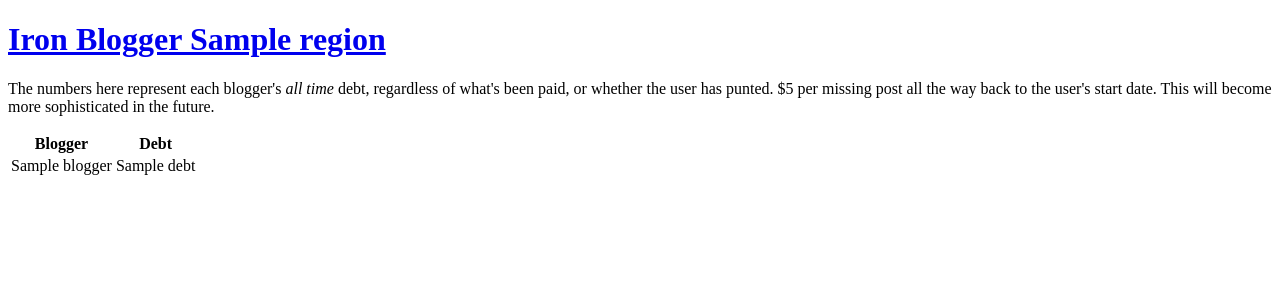
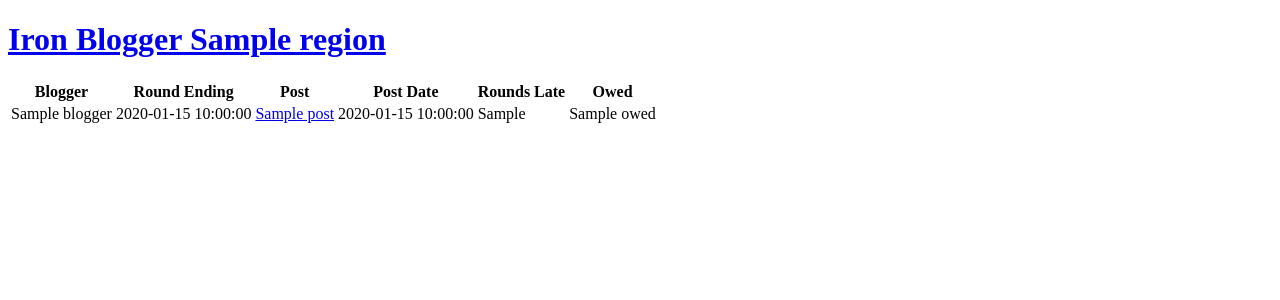
Before and after one commit to zenhack/iron-blogger2, a Flask app: template ironblogger/templates/status.html in a window 1280 px wide. Shown: the top 300 px of the page. Run offline with Flask 2, Linux system fonts and the light colour scheme; the template is opened without the code that fills it: most values are stand-ins (such as "Sample title", 1, 10 or a date in 2020).

Commit message:
Status page: give fine-grained details
Getting this working involved fixing a few bugs, and there are a few
more left. We no longer show all-time totals, though adding it back
won't be hard.

The page looks pretty gross, but includes post assignments for each
round, blogger combination.

```diff
--- a/ironblogger/cli.py
+++ b/ironblogger/cli.py
@@ -15,7 +15,7 @@
 
 import sys
 
-from ironblogger.tasks import import_bloggers, sync_posts
+from ironblogger.tasks import import_bloggers, sync_posts, update_books
 from ironblogger.app import app
 
 
@@ -26,6 +26,7 @@ def usage(exit_status=1):
         "    ironblogger import         # import bloggers from yaml file.",
         "    ironblogger serve          # start the app server (in debug mode).",
         "    ironblogger sync-posts     # syncronize posts with blogs.",
+        "    ironblogger update-books   # Update books -- who owes what, etc.",
         "    ironblogger help           # show this help message.",
         "    ironblogger help <command> # show detailed help for <command>.",
     ])
@@ -48,5 +49,6 @@ def main():
         'import': lambda: import_bloggers(sys.stdin),
         'serve': lambda: app.run(debug=True),
         'sync-posts': sync_posts,
+        'update-books': update_books,
     }
     commands[sys.argv[1]]()
--- a/ironblogger/route.py
+++ b/ironblogger/route.py
@@ -14,10 +14,10 @@
 # along with this program. If not, see <http://www.gnu.org/licenses/>
 import flask
 from flask import make_response
-from ironblogger.model import db, Blogger, Post
+from ironblogger.model import db, Blogger, Post, BloggerRound
 from ironblogger.app import app
 from ironblogger import config
-from ironblogger.date import rssdate
+from ironblogger.date import rssdate, duedate
 
 
 def render_template(*args, **kwargs):
@@ -32,9 +32,12 @@ def show_index():
 
 @app.route('/status')
 def show_status():
-    blogger_debts = [(blogger, '$%d' % (5 * blogger.missed_posts()))
-                     for blogger in db.session.query(Blogger).all()]
-    return render_template('status.html', blogger_debts=blogger_debts)
+    blogger_statuses = db.session.query(Blogger, BloggerRound)\
+        .filter(Blogger.id == BloggerRound.blogger_id)\
+        .order_by(BloggerRound.due.desc())\
+        .all()
+    return render_template('status.html',
+                           statuses=blogger_statuses)
 
 
 @app.route('/bloggers')
--- a/ironblogger/templates/status.html
+++ b/ironblogger/templates/status.html
@@ -1,19 +1,29 @@
 {% extends "layout.html" %}
 {% block content %}
-<p>The numbers here represent each blogger's <em>all time</em> debt, regardless
-of what's been paid, or whether the user has punted. $5 per missing post all the
-way back to the user's start date. This will become more sophisticated in the
-future.</p>
 
 <table>
 	<tr>
 		<th>Blogger</th>
-		<th>Debt</th>
+		<th>Round Ending</th>
+		<th>Post</th>
+		<th>Post Date</th>
+		<th>Rounds Late</th>
+		<th>Owed</th>
 	</tr>
-	{% for blogger, debt in blogger_debts %}
+	{% for blogger, round in statuses %}
 	<tr>
 		<td>{{ blogger.name }}</td>
-		<td>{{ debt }}</td>
+		<td>{{ round.due }}</td>
+		{% if round.post == None %}
+		<td>N/A</td>
+		<td>N/A</td>
+		<td>N/A</td>
+		{% else %}
+		<td><a href="{{ round.post.page_url }}">{{ round.post.title }}</a></td>
+		<td>{{ round.post.timestamp }}</td>
+		<td>{{ round.rounds_late() }}</td>
+		{% endif %}
+		<td>{{ round.owed() }}</td>
 	</tr>
 	{% endfor %}
 </table>
```
Also changed, not shown: ironblogger/model.py (+6 -2 lines), ironblogger/tasks.py (+18 -8 lines).
